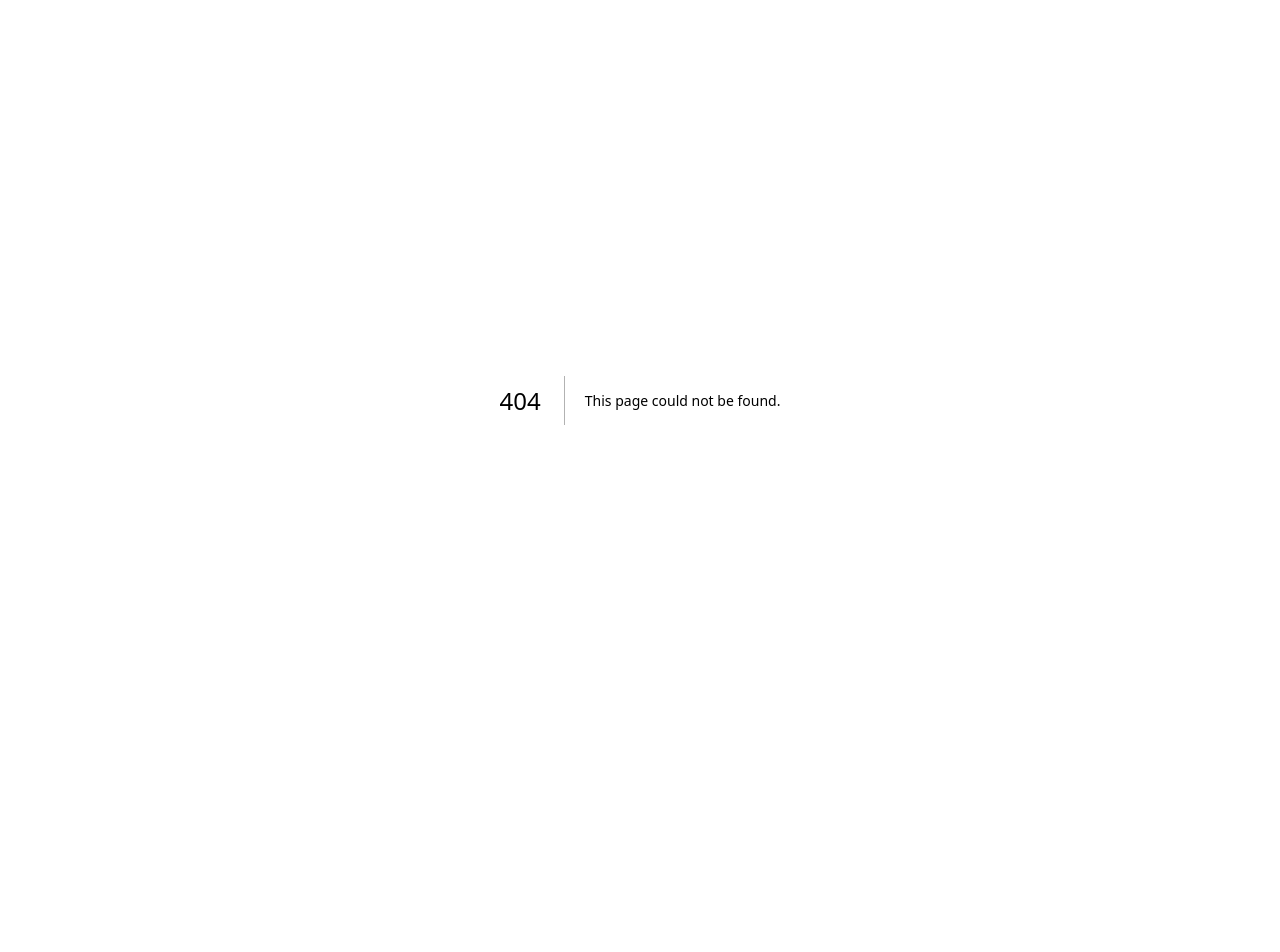
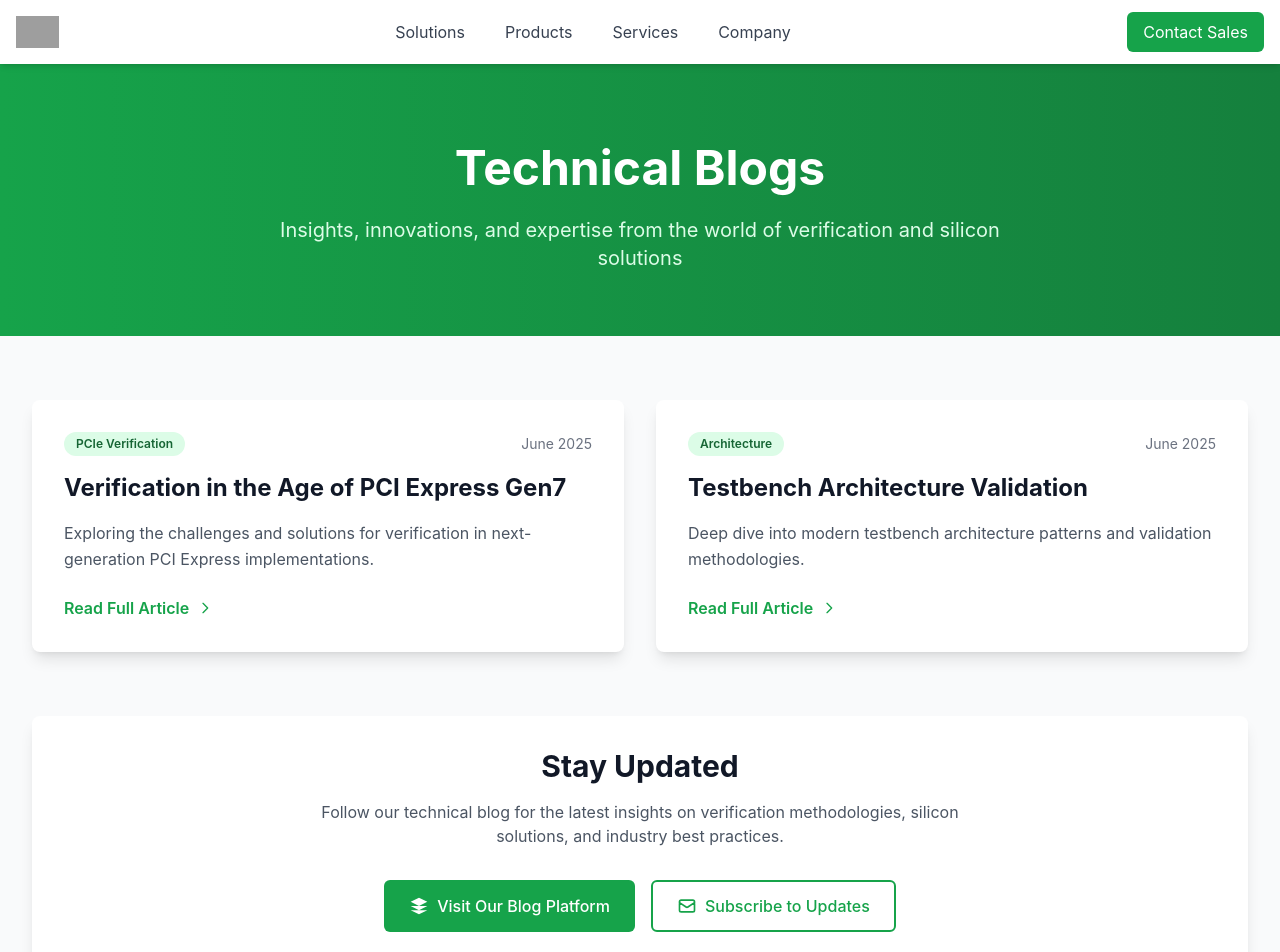
Before and after one commit to abhilasha-2302/main, a Next.js app: page /blog in a window 1280 px wide. Before the commit this address had no page. Shown: the top 952 px of the page. Before the commit the page ends 800 px from the top, so only its background shows below. Built offline with nearby package versions, Linux system fonts and the light colour scheme; grey boxes are pictures that could not be loaded.

Commit message:
modified:   components/layout/Footer.js #	modified:   components/layout/Navbar.js #	new file:   pages/blog.js #	modified:   pages/solutions/blockchain.js #	modified:   pages/solutions/telecommunication.js #	new file:   public/videos/block.webm #	new file:   public/videos/telecommunication.webm

```diff
--- a/components/layout/Footer.js
+++ b/components/layout/Footer.js
@@ -73,11 +73,7 @@ export default function Footer() {
                     Blogs
                   </Link>
                 </li>
-                <li>
-                  <Link href="/articles" className="text-gray-600 hover:text-green-600 text-sm">
-                    Technical Articles
-                  </Link>
-                </li>
+
               </ul>
             </div>
 
--- a/components/layout/Navbar.js
+++ b/components/layout/Navbar.js
@@ -80,7 +80,7 @@ export default function Navbar() {
       ],
       resources: [
         { name: 'Blogs', href: '/blog' },
-        { name: 'Technical Articles', href: '/articles' }
+
       ]
     }
   };
--- /dev/null
+++ b/pages/blog.js
@@ -0,0 +1,176 @@
+import { useState, useEffect } from 'react';
+import Navbar from '../components/layout/Navbar';
+import Footer from '../components/layout/Footer';
+
+export default function BlogPage() {
+  const [blogs, setBlogs] = useState([]);
+  const [loading, setLoading] = useState(true);
+
+  const blogUrls = [
+    {
+      id: 1,
+      url: "https://verification-challenges-solutions.blogspot.com/2025/06/verification-in-age-of-pci-express-gen7.html",
+      title: "Verification in the Age of PCI Express Gen7",
+      description: "Exploring the challenges and solutions for verification in next-generation PCI Express implementations.",
+      date: "June 2025",
+      category: "PCIe Verification"
+    },
+    {
+      id: 2,
+      url: "https://verification-challenges-solutions.blogspot.com/2025/06/testbench-architecture-validation.html",
+      title: "Testbench Architecture Validation",
+      description: "Deep dive into modern testbench architecture patterns and validation methodologies.",
+      date: "June 2025",
+      category: "Architecture"
+    }
+  ];
+
+  useEffect(() => {
+    // Simulate loading delay for better UX
+    const timer = setTimeout(() => {
+      setBlogs(blogUrls);
+      setLoading(false);
+    }, 500);
+
+    return () => clearTimeout(timer);
+  }, []);
+
+  const handleBlogClick = (url) => {
+    window.open(url, '_blank', 'noopener,noreferrer');
+  };
+
+  return (
+    <div className="min-h-screen bg-gray-50">
+      <Navbar />
+
+      {/* Hero Section */}
+      <div className="bg-gradient-to-r from-green-600 to-green-700 pt-20">
+        <div className="max-w-7xl mx-auto px-4 sm:px-6 lg:px-8 py-16">
+          <div className="text-center">
+            <h1 className="text-4xl md:text-5xl font-bold text-white mb-6">
+              Technical Blogs
+            </h1>
+            <p className="text-xl text-green-100 max-w-3xl mx-auto">
+              Insights, innovations, and expertise from the world of verification and silicon solutions
+            </p>
+          </div>
+        </div>
+      </div>
+
+      {/* Main Content */}
+      <div className="max-w-7xl mx-auto px-4 sm:px-6 lg:px-8 py-16">
+        {loading ? (
+          <div className="flex justify-center items-center py-20">
+            <div className="animate-spin rounded-full h-12 w-12 border-b-2 border-green-600"></div>
+          </div>
+        ) : (
+          <div className="grid gap-8 md:grid-cols-2 lg:grid-cols-2">
+            {blogs.map((blog) => (
+              <div
+                key={blog.id}
+                className="bg-white rounded-lg shadow-lg hover:shadow-xl transition-shadow duration-300 cursor-pointer overflow-hidden"
+                onClick={() => handleBlogClick(blog.url)}
+              >
+                <div className="p-8">
+                  <div className="flex items-center justify-between mb-4">
+                    <span className="inline-block bg-green-100 text-green-800 text-xs font-semibold px-3 py-1 rounded-full">
+                      {blog.category}
+                    </span>
+                    <span className="text-sm text-gray-500">{blog.date}</span>
+                  </div>
+
+                  <h2 className="text-2xl font-bold text-gray-900 mb-4 hover:text-green-600 transition-colors">
+                    {blog.title}
+                  </h2>
+
+                  <p className="text-gray-600 mb-6 leading-relaxed">
+                    {blog.description}
+                  </p>
+
+                  <div className="flex items-center text-green-600 font-semibold">
+                    <span className="mr-2">Read Full Article</span>
+                    <svg
+                      className="w-4 h-4 transition-transform group-hover:translate-x-1"
+                      fill="none"
+                      stroke="currentColor"
+                      viewBox="0 0 24 24"
+                    >
+                      <path
+                        strokeLinecap="round"
+                        strokeLinejoin="round"
+                        strokeWidth="2"
+                        d="M9 5l7 7-7 7"
+                      />
+                    </svg>
+                  </div>
+                </div>
+
+                {/* Hover effect overlay */}
+                <div className="absolute inset-0 bg-gradient-to-r from-green-600/5 to-green-700/5 opacity-0 hover:opacity-100 transition-opacity duration-300 pointer-events-none"></div>
+              </div>
+            ))}
+          </div>
+        )}
+
+        {/* Additional Content Section */}
+        <div className="mt-16 bg-white rounded-lg shadow-lg p-8">
+          <div className="text-center">
+            <h2 className="text-3xl font-bold text-gray-900 mb-4">
+              Stay Updated
+            </h2>
+            <p className="text-gray-600 mb-8 max-w-2xl mx-auto">
+              Follow our technical blog for the latest insights on verification methodologies,
+              silicon solutions, and industry best practices.
+            </p>
+
+            <div className="flex flex-col sm:flex-row gap-4 justify-center">
+              <a
+                href="https://verification-challenges-solutions.blogspot.com/"
+                target="_blank"
+                rel="noopener noreferrer"
+                className="inline-flex items-center px-6 py-3 border border-transparent text-base font-medium rounded-md text-white bg-green-600 hover:bg-green-700 transition-colors"
+              >
+                <svg className="w-5 h-5 mr-2" fill="currentColor" viewBox="0 0 24 24">
+                  <path d="M12 2L2 7l10 5 10-5-10-5zM2 17l10 5 10-5M2 12l10 5 10-5"/>
+                </svg>
+                Visit Our Blog Platform
+              </a>
+
+              <button
+                onClick={() => window.open('https://forms.gle/nA8YkAY7RoeEHZnB7', '_blank')}
+                className="inline-flex items-center px-6 py-3 border-2 border-green-600 text-base font-medium rounded-md text-green-600 bg-white hover:bg-green-50 transition-colors"
+              >
+                <svg className="w-5 h-5 mr-2" fill="none" stroke="currentColor" viewBox="0 0 24 24">
+                  <path strokeLinecap="round" strokeLinejoin="round" strokeWidth="2" d="M3 8l7.89 5.26a2 2 0 002.22 0L21 8M5 19h14a2 2 0 002-2V7a2 2 0 00-2-2H5a2 2 0 00-2 2v10a2 2 0 002 2z"/>
+                </svg>
+                Subscribe to Updates
+              </button>
+            </div>
+          </div>
+        </div>
+
+        {/* Topics Section */}
+        <div className="mt-16">
+          <h2 className="text-3xl font-bold text-gray-900 text-center mb-12">
+            Our Blog Topics
+          </h2>
+          <div className="grid grid-cols-2 md:grid-cols-4 gap-6">
+            {[
+              { name: 'PCIe Verification', icon: '🔧' },
+              { name: 'Testbench Architecture', icon: '🏗️' },
+              { name: 'Silicon Solutions', icon: '💎' },
+              { name: 'Industry Trends', icon: '📈' }
+            ].map((topic, index) => (
+              <div key={index} className="text-center p-6 bg-white rounded-lg shadow-md hover:shadow-lg transition-shadow">
+                <div className="text-4xl mb-3">{topic.icon}</div>
+                <h3 className="font-semibold text-gray-900">{topic.name}</h3>
+              </div>
+            ))}
+          </div>
+        </div>
+      </div>
+
+      <Footer />
+    </div>
+  );
+}
--- a/pages/solutions/blockchain.js
+++ b/pages/solutions/blockchain.js
@@ -129,7 +129,7 @@ export default function BlockchainSolutionsPage() {
       <section className="relative h-[calc(100vh-120px)] w-full overflow-hidden bg-black">
         <video
           className="h-full w-full object-cover"
-          src="/videos/blockchain.mp4"
+          src="/videos/block.webm"
           autoPlay
           muted
           loop
--- a/pages/solutions/telecommunication.js
+++ b/pages/solutions/telecommunication.js
@@ -129,7 +129,7 @@ export default function TelecommunicationsSolutionsPage() {
       <section className="relative h-[calc(100vh-120px)] w-full overflow-hidden bg-black">
         <video
           className="h-full w-full object-cover"
-          src="/videos/telecommunications.mp4"
+          src="/videos/telecommunication.webm"
           autoPlay
           muted
           loop
```
Also changed, not shown: 2 other files (tests, documents, lock files or other folders).
